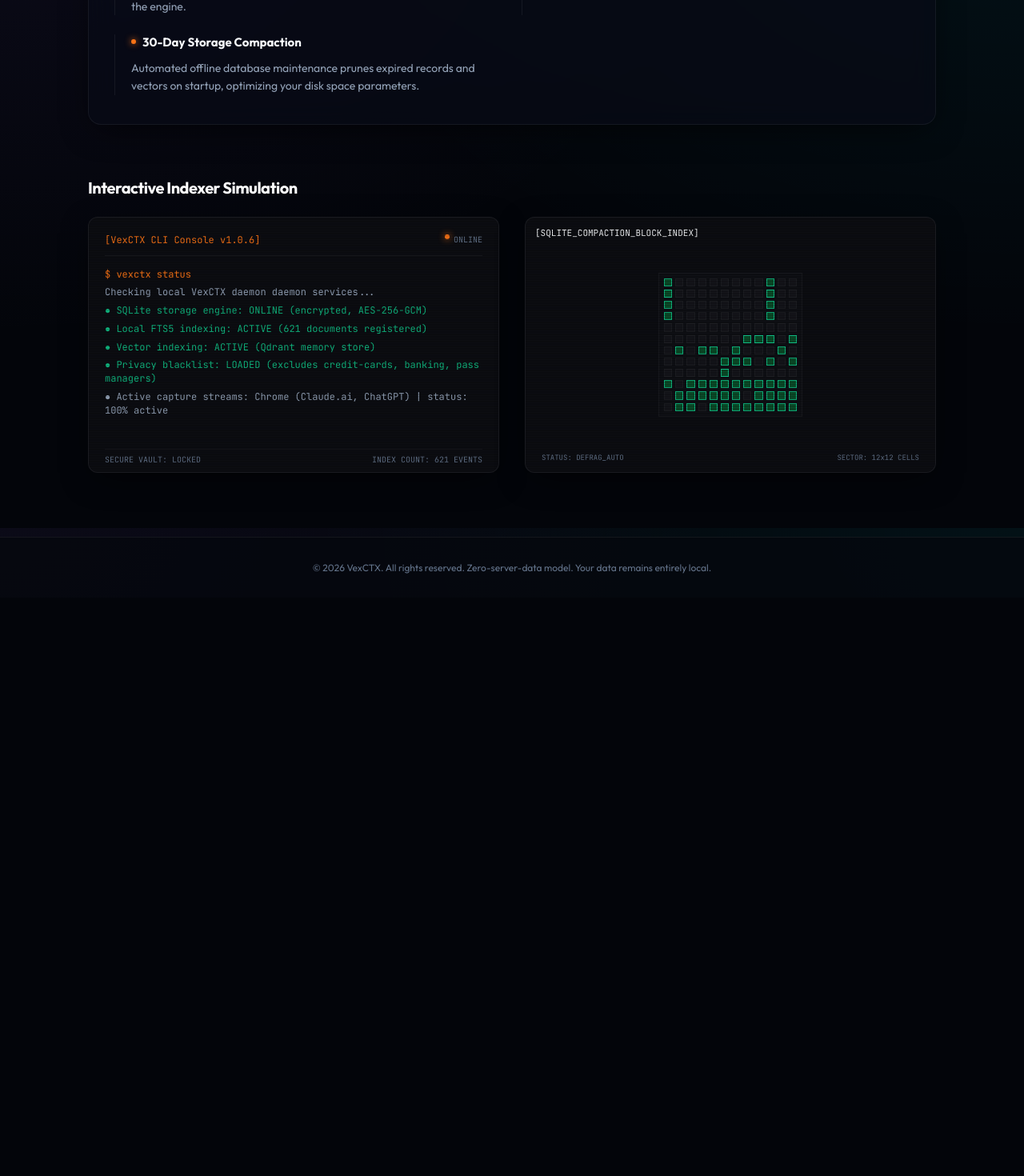
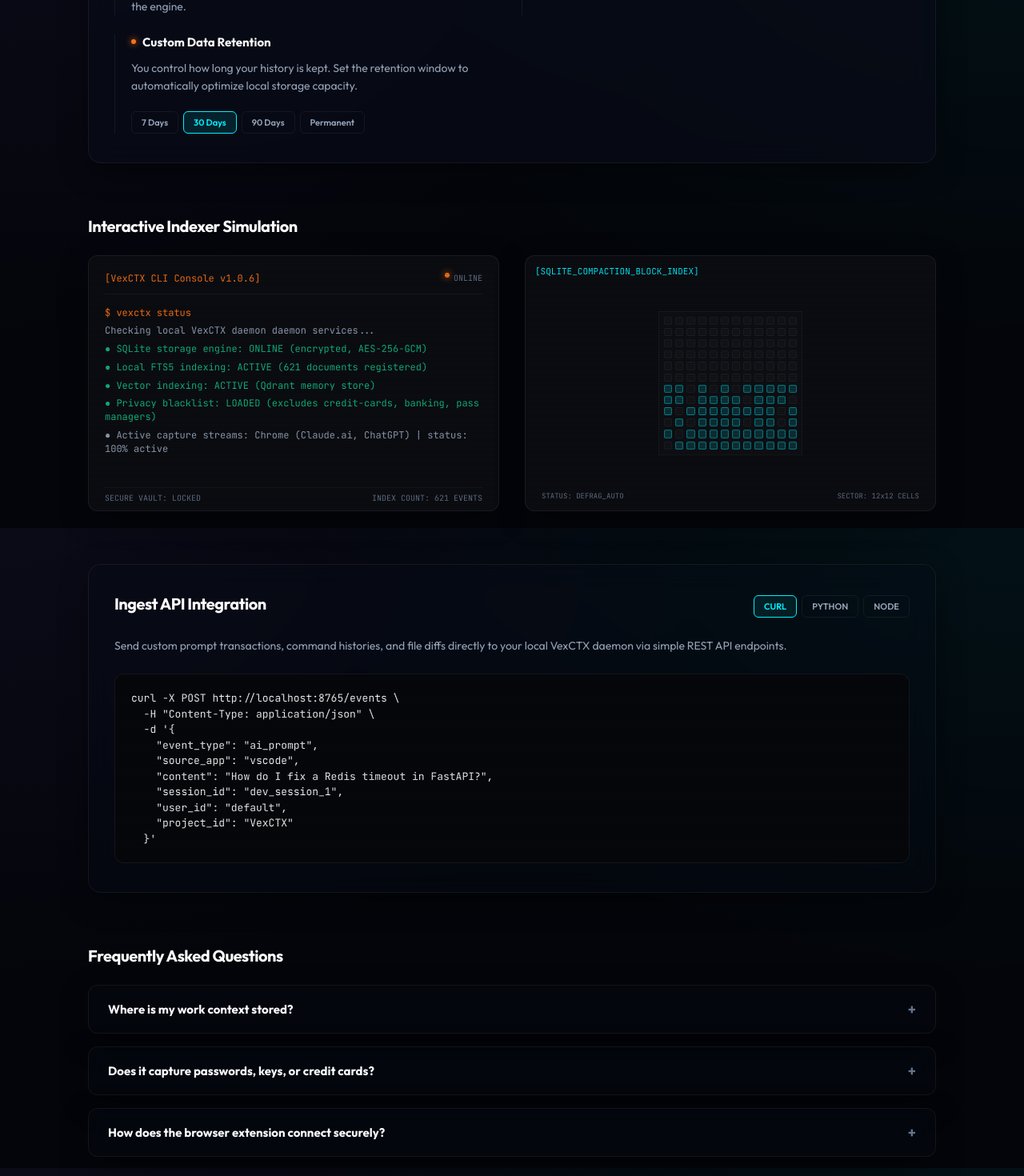
Before and after one commit to Velodev-io/VexCtx, a Next.js app in the folder portal/: page / in a window 1280 px wide. Shown: the part 940-2410 px from the top of the page at 80% size. Before the commit the page ends 1687 px from the top, so only its background shows below. Built offline with nearby package versions, Linux system fonts and the light colour scheme.

Commit message:
feat: upgrade background network animation, add interactive data retention widget, code recipes, and FAQ accordion

```diff
--- a/portal/src/app/page.tsx
+++ b/portal/src/app/page.tsx
@@ -13,10 +13,67 @@ const DatabaseGrid = dynamic(() => import('../components/DatabaseGrid'), { ssr:
 
 export default function Home() {
   const [osInfo, setOsInfo] = useState<OSInfo | null>(null);
+  const [retentionDays, setRetentionDays] = useState<number | 'Permanent'>(30);
+  const [activeFaq, setActiveFaq] = useState<number | null>(null);
+  const [activeRecipe, setActiveRecipe] = useState<'curl' | 'python' | 'node'>('curl');
 
   useEffect(() => {
     detectOS().then((info) => setOsInfo(info));
   }, []);
+
+  const toggleFaq = (index: number) => {
+    setActiveFaq(activeFaq === index ? null : index);
+  };
+
+  const faqData = [
+    {
+      q: 'Where is my work context stored?',
+      a: 'All data resides 100% on your local machine. VexCTX boots an offline server daemon that writes events into a locally encrypted SQLite database and vector embeddings into a local Qdrant memory instance. We run zero collection servers and have no access to your data.'
+    },
+    {
+      q: 'Does it capture passwords, keys, or credit cards?',
+      a: 'No. VexCTX passes all inputs through a client-side privacy blacklist filter before writing anything to disk. It automatically identifies and discards credit card configurations, private keys, authorization tokens, and all inputs originating from security-sensitive or password manager applications.'
+    },
+    {
+      q: 'How does the browser extension connect securely?',
+      a: 'The extension streams conversations to your local daemon at http://localhost:8765/ext/events. To prevent unauthorized websites from accessing your local vault, the extension pairs with the daemon using a unique security token generated and saved in ~/.vexctx/ext_token.txt.'
+    }
+  ];
+
+  const recipes = {
+    curl: `curl -X POST http://localhost:8765/events \\
+  -H "Content-Type: application/json" \\
+  -d '{
+    "event_type": "ai_prompt",
+    "source_app": "vscode",
+    "content": "How do I fix a Redis timeout in FastAPI?",
+    "session_id": "dev_session_1",
+    "user_id": "default",
+    "project_id": "VexCTX"
+  }'`,
+    python: `from vexctx import VexCTXClient
+
+client = VexCTXClient(token="YOUR_PAIRED_TOKEN")
+
+client.capture_event(
+    event_type="ai_prompt",
+    source_app="vscode",
+    content="How do I fix a Redis timeout in FastAPI?",
+    session_id="dev_session_1",
+    project_id="VexCTX"
+)`,
+    node: `const { VexCTX } = require('vexctx');
+
+const vex = new VexCTX({ token: 'YOUR_PAIRED_TOKEN' });
+
+await vex.capture({
+  eventType: 'ai_prompt',
+  sourceApp: 'vscode',
+  content: 'How do I fix a Redis timeout in FastAPI?',
+  sessionId: 'dev_session_1',
+  projectId: 'VexCTX'
+});`
+  };
 
   return (
     <div
@@ -170,7 +227,7 @@ export default function Home() {
         </div>
 
         {/* Right Column: Ingestion particle flow */}
-        <IngestionFlow />
+        <IngestionFlow retentionDays={retentionDays} />
       </section>
 
       {/* TECHNICAL SCHEMA MATRIX: Problem vs Solution */}
@@ -212,15 +269,37 @@ export default function Home() {
             </p>
           </div>
 
-          {/* Card 3: Auto-Pruning */}
+          {/* Card 3: Interactive Auto-Pruning */}
           <div style={{ display: 'flex', flexDirection: 'column', gap: '12px', borderLeft: '1px solid var(--border-muted)', paddingLeft: '20px' }}>
             <div style={{ display: 'flex', alignItems: 'center', gap: '8px' }}>
               <span className="led led-orange" />
-              <h3 style={{ fontSize: '15px', fontWeight: 'bold', color: 'var(--text-primary)' }}>30-Day Storage Compaction</h3>
+              <h3 style={{ fontSize: '15px', fontWeight: 'bold', color: 'var(--text-primary)' }}>Custom Data Retention</h3>
             </div>
-            <p style={{ fontSize: '14px', color: 'var(--text-secondary)', lineHeight: '1.6' }}>
-              Automated offline database maintenance prunes expired records and vectors on startup, optimizing your disk space parameters.
+            <p style={{ fontSize: '14px', color: 'var(--text-secondary)', lineHeight: '1.6', marginBottom: '8px' }}>
+              You control how long your history is kept. Set the retention window to automatically optimize local storage capacity.
             </p>
+            {/* Pill Selector for Custom Retention */}
+            <div style={{ display: 'flex', gap: '6px', flexWrap: 'wrap' }}>
+              {([7, 30, 90, 'Permanent'] as const).map((days) => (
+                <button
+                  key={days}
+                  onClick={() => setRetentionDays(days)}
+                  style={{
+                    padding: '6px 12px',
+                    fontSize: '11px',
+                    borderRadius: '6px',
+                    border: '1px solid var(--border-muted)',
+                    backgroundColor: retentionDays === days ? 'rgba(0, 240, 255, 0.1)' : 'transparent',
+                    borderColor: retentionDays === days ? 'var(--accent-cyan)' : 'var(--border-muted)',
+                    color: retentionDays === days ? 'var(--accent-cyan)' : 'var(--text-secondary)',
+                    textTransform: 'none',
+                    fontWeight: 600
+                  }}
+                >
+                  {typeof days === 'number' ? `${days} Days` : days}
+                </button>
+              ))}
+            </div>
           </div>
         </div>
       </section>
@@ -232,7 +311,141 @@ export default function Home() {
         </h2>
         <div className="grid-container" style={{ gap: '32px' }}>
           <SearchSimulator />
-          <DatabaseGrid />
+          <DatabaseGrid retentionDays={retentionDays} />
+        </div>
+      </section>
+
+      {/* RECIPE API MODULE: Code snippets */}
+      <section
+        className="deck-panel"
+        style={{
+          padding: '36px 32px',
+          display: 'flex',
+          flexDirection: 'column',
+          gap: '24px',
+          marginTop: '10px',
+          backgroundColor: 'rgba(8, 12, 24, 0.35)'
+        }}
+      >
+        <div style={{ display: 'flex', justifyContent: 'space-between', alignItems: 'baseline', flexWrap: 'wrap', gap: '12px' }}>
+          <h2 style={{ fontSize: '20px', fontWeight: 'bold', color: '#fff', letterSpacing: '-0.5px' }}>
+            Ingest API Integration
+          </h2>
+
+          {/* Recipe toggle tabs */}
+          <div style={{ display: 'flex', gap: '6px' }}>
+            {(['curl', 'python', 'node'] as const).map((lang) => (
+              <button
+                key={lang}
+                onClick={() => setActiveRecipe(lang)}
+                style={{
+                  padding: '6px 12px',
+                  fontSize: '11px',
+                  borderRadius: '6px',
+                  border: '1px solid var(--border-muted)',
+                  backgroundColor: activeRecipe === lang ? 'rgba(0, 240, 255, 0.08)' : 'transparent',
+                  borderColor: activeRecipe === lang ? 'var(--accent-cyan)' : 'var(--border-muted)',
+                  color: activeRecipe === lang ? 'var(--accent-cyan)' : 'var(--text-secondary)',
+                  textTransform: 'uppercase',
+                  fontWeight: 600
+                }}
+              >
+                {lang}
+              </button>
+            ))}
+          </div>
+        </div>
+
+        <p style={{ fontSize: '14px', color: 'var(--text-secondary)', lineHeight: '1.6' }}>
+          Send custom prompt transactions, command histories, and file diffs directly to your local VexCTX daemon via simple REST API endpoints.
+        </p>
+
+        {/* Code display terminal block */}
+        <div
+          className="crt-monitor"
+          style={{
+            padding: '20px',
+            backgroundColor: '#05070a',
+            border: '1px solid var(--border-muted)',
+            fontFamily: 'var(--font-mono)',
+            fontSize: '13px',
+            lineHeight: '1.5',
+            color: 'var(--text-primary)',
+            overflowX: 'auto',
+            whiteSpace: 'pre'
+          }}
+        >
+          {recipes[activeRecipe]}
+        </div>
+      </section>
+
+      {/* FAQ MODULE: Accordion */}
+      <section style={{ marginTop: '10px', display: 'flex', flexDirection: 'column', gap: '24px' }}>
+        <h2 style={{ fontSize: '20px', fontWeight: 'bold', color: '#fff', letterSpacing: '-0.5px' }}>
+          Frequently Asked Questions
+        </h2>
+
+        <div style={{ display: 'flex', flexDirection: 'column', gap: '16px' }}>
+          {faqData.map((faq, idx) => (
+            <div
+              key={idx}
+              className="deck-panel"
+              style={{
+                border: '1px solid var(--border-muted)',
+                backgroundColor: 'rgba(8, 12, 24, 0.25)',
+                borderRadius: '12px',
+                transition: 'all 0.2s ease',
+                overflow: 'hidden'
+              }}
+            >
+              {/* Question Header */}
+              <button
+                onClick={() => toggleFaq(idx)}
+                style={{
+                  width: '100%',
+                  padding: '20px 24px',
+                  display: 'flex',
+                  justifyContent: 'space-between',
+                  alignItems: 'center',
+                  background: 'transparent',
+                  border: 'none',
+                  textAlign: 'left',
+                  textTransform: 'none',
+                  fontSize: '15px',
+                  fontWeight: 700,
+                  color: activeFaq === idx ? 'var(--accent-cyan)' : 'var(--text-primary)'
+                }}
+              >
+                <span>{faq.q}</span>
+                <span
+                  style={{
+                    transform: activeFaq === idx ? 'rotate(45deg)' : 'rotate(0deg)',
+                    transition: 'transform 0.2s ease',
+                    fontSize: '18px',
+                    lineHeight: 1,
+                    color: 'var(--text-muted)'
+                  }}
+                >
+                  +
+                </span>
+              </button>
+
+              {/* Answer Content */}
+              <div
+                style={{
+                  maxHeight: activeFaq === idx ? '200px' : '0px',
+                  opacity: activeFaq === idx ? 1 : 0,
+                  transition: 'all 0.3s cubic-bezier(0.16, 1, 0.3, 1)',
+                  padding: activeFaq === idx ? '0 24px 24px 24px' : '0 24px',
+                  fontSize: '14px',
+                  color: 'var(--text-secondary)',
+                  lineHeight: '1.6'
+                }}
+              >
+                {faq.a}
+              </div>
+            </div>
+          ))}
         </div>
       </section>
     </div>
--- a/portal/src/components/DatabaseGrid.tsx
+++ b/portal/src/components/DatabaseGrid.tsx
@@ -4,51 +4,65 @@ import React, { useEffect, useState } from 'react';
 
 type CellState = 'empty' | 'active' | 'indexed' | 'pruned';
 
-export default function DatabaseGrid() {
+export default function DatabaseGrid({ retentionDays = 30 }: { retentionDays?: string | number }) {
   const [grid, setGrid] = useState<CellState[]>([]);
   const rows = 12;
   const cols = 12;
   const totalCells = rows * cols;
 
   useEffect(() => {
-    // Initialize the grid with mostly indexed (green) cells on the bottom and empty cells on top
+    // Determine max filled rows based on retentionDays
+    let maxFilledRows = 6;
+    if (retentionDays === 7) maxFilledRows = 3;
+    else if (retentionDays === 30) maxFilledRows = 6;
+    else if (retentionDays === 90) maxFilledRows = 9;
+    else if (retentionDays === 'Permanent') maxFilledRows = 11;
+
     const initialGrid: CellState[] = [];
     for (let i = 0; i < totalCells; i++) {
       const rowIdx = Math.floor(i / cols);
-      if (rowIdx > 8) {
-        // Lower rows are already indexed
-        initialGrid.push(Math.random() > 0.15 ? 'indexed' : 'empty');
-      } else if (rowIdx > 4) {
-        initialGrid.push(Math.random() > 0.6 ? 'indexed' : 'empty');
+      const distanceFromBottom = rows - 1 - rowIdx;
+      if (distanceFromBottom < maxFilledRows) {
+        initialGrid.push(Math.random() > 0.25 ? 'indexed' : 'empty');
       } else {
         initialGrid.push('empty');
       }
     }
     setGrid(initialGrid);
-  }, []);
+  }, [retentionDays]);
 
   useEffect(() => {
     let intervalId: NodeJS.Timeout;
 
     const runSimulationLoop = () => {
-      // Pick a random operation: Ingestion/Indexing OR Compaction/Pruning
       const isCompacting = Math.random() > 0.65;
 
       setGrid((prev) => {
         const nextGrid = [...prev];
 
+        // Determine max allowed rows based on retentionDays
+        let maxAllowedRows = 6;
+        if (retentionDays === 7) maxAllowedRows = 3;
+        else if (retentionDays === 30) maxAllowedRows = 6;
+        else if (retentionDays === 90) maxAllowedRows = 9;
+        else if (retentionDays === 'Permanent') maxAllowedRows = 11;
+
         if (isCompacting) {
-          // 1. Simulate Compaction: move everything down, fill empty gaps
+          // 1. Simulate Compaction: move everything down, fill empty gaps, prune overflow
           for (let c = 0; c < cols; c++) {
             const columnStates: CellState[] = [];
-            // Extract column
             for (let r = 0; r < rows; r++) {
               const state = prev[r * cols + c];
               if (state !== 'empty' && state !== 'pruned') {
                 columnStates.push(state);
               }
             }
-            // Fill bottom rows of this column with the remaining states, and top rows with empty
+
+            // Prune top rows if exceeding local retention capacity limits
+            if (columnStates.length > maxAllowedRows) {
+              columnStates.splice(0, columnStates.length - maxAllowedRows);
+            }
+
             const emptyCount = rows - columnStates.length;
             for (let r = 0; r < rows; r++) {
               if (r < emptyCount) {
@@ -60,14 +74,24 @@ export default function DatabaseGrid() {
           }
         } else {
           // 2. Simulate Ingestion: activate cells in top rows, then turn them green (indexed)
-          // Pick a random column to ingest events
           const targetCol = Math.floor(Math.random() * cols);
-          for (let r = 0; r < 4; r++) {
-            const cellIdx = r * cols + targetCol;
-            nextGrid[cellIdx] = 'active'; // Orange glow
+
+          // Calculate top empty cell in the column
+          let targetRow = -1;
+          for (let r = rows - 1; r >= 0; r--) {
+            if (prev[r * cols + targetCol] === 'empty') {
+              targetRow = r;
+              break;
+            }
           }
 
-          // Convert active cells to indexed cells after a short delay
+          // If there is room, add active ingest particles
+          if (targetRow >= 0) {
+            const startRow = Math.max(0, targetRow - 2);
+            for (let r = startRow; r <= targetRow; r++) {
+              nextGrid[r * cols + targetCol] = 'active'; // Orange glow
+            }
+
             setTimeout(() => {
               setGrid((current) => {
                 const updated = [...current];
@@ -80,15 +104,15 @@ export default function DatabaseGrid() {
               });
             }, 800);
           }
+        }
 
-        // Randomly prune (turn a few cells red/empty to simulate retention deletion)
+        // Randomly prune cells to simulate active database maintenance
         if (Math.random() > 0.75) {
-          const pruneCount = 2 + Math.floor(Math.random() * 4);
+          const pruneCount = 1 + Math.floor(Math.random() * 3);
           for (let k = 0; k < pruneCount; k++) {
             const randIdx = Math.floor(Math.random() * totalCells);
             if (nextGrid[randIdx] === 'indexed') {
               nextGrid[randIdx] = 'pruned';
-              // After a short timeout, make them empty
               setTimeout(() => {
                 setGrid((current) => {
                   const updated = [...current];
@@ -109,7 +133,7 @@ export default function DatabaseGrid() {
     intervalId = setInterval(runSimulationLoop, 2000);
 
     return () => clearInterval(intervalId);
-  }, []);
+  }, [retentionDays]);
 
   return (
     <div
@@ -138,7 +162,7 @@ export default function DatabaseGrid() {
           left: '12px',
           fontFamily: 'var(--font-mono)',
           fontSize: '11px',
-          color: 'var(--accent-blue)',
+          color: 'var(--accent-cyan)',
           zIndex: 6
         }}
       >
@@ -187,9 +211,9 @@ export default function DatabaseGrid() {
             borderColor = 'var(--accent-orange)';
             boxShadow = '0 0 8px var(--accent-orange-glow)';
           } else if (state === 'indexed') {
-            backgroundColor = 'rgba(0, 255, 102, 0.25)';
-            borderColor = 'var(--accent-green)';
-            boxShadow = 'inset 0 0 2px var(--accent-green-glow)';
+            backgroundColor = 'rgba(0, 240, 255, 0.15)';
+            borderColor = 'rgba(0, 240, 255, 0.4)';
+            boxShadow = 'inset 0 0 2px var(--accent-cyan-glow)';
           } else if (state === 'pruned') {
             backgroundColor = 'rgba(239, 68, 68, 0.4)';
             borderColor = '#ef4444';
@@ -205,7 +229,8 @@ export default function DatabaseGrid() {
                 boxShadow,
                 transition: 'all 0.4s cubic-bezier(0.16, 1, 0.3, 1)',
                 width: '100%',
-                height: '100%'
+                height: '100%',
+                borderRadius: '2px'
               }}
             />
           );
--- a/portal/src/components/IngestionFlow.tsx
+++ b/portal/src/components/IngestionFlow.tsx
@@ -14,7 +14,7 @@ interface Particle {
   color: string;
 }
 
-export default function IngestionFlow() {
+export default function IngestionFlow({ retentionDays = 30 }: { retentionDays?: string | number }) {
   const [particles, setParticles] = useState<Particle[]>([]);
   const [pulseShield, setPulseShield] = useState(false);
   const containerRef = useRef<HTMLDivElement | null>(null);
@@ -187,7 +187,7 @@ export default function IngestionFlow() {
           zIndex: 5
         }}
       >
-        ACTIVE BRIDGES: 3 | RETENTION: 30D
+        ACTIVE BRIDGES: 3 | RETENTION: {retentionDays === 'Permanent' || retentionDays === 0 || retentionDays === -1 || retentionDays === 'Permanent' ? 'PERM' : `${retentionDays}D`}
       </div>
 
       {/* Content wrapper */}
```
Also changed, not shown: portal/src/components/VectorNet.tsx (+102 -93 lines), 1 other file (tests, documents, lock files or other folders). Lines whose indentation alone changed are shown as unchanged.
